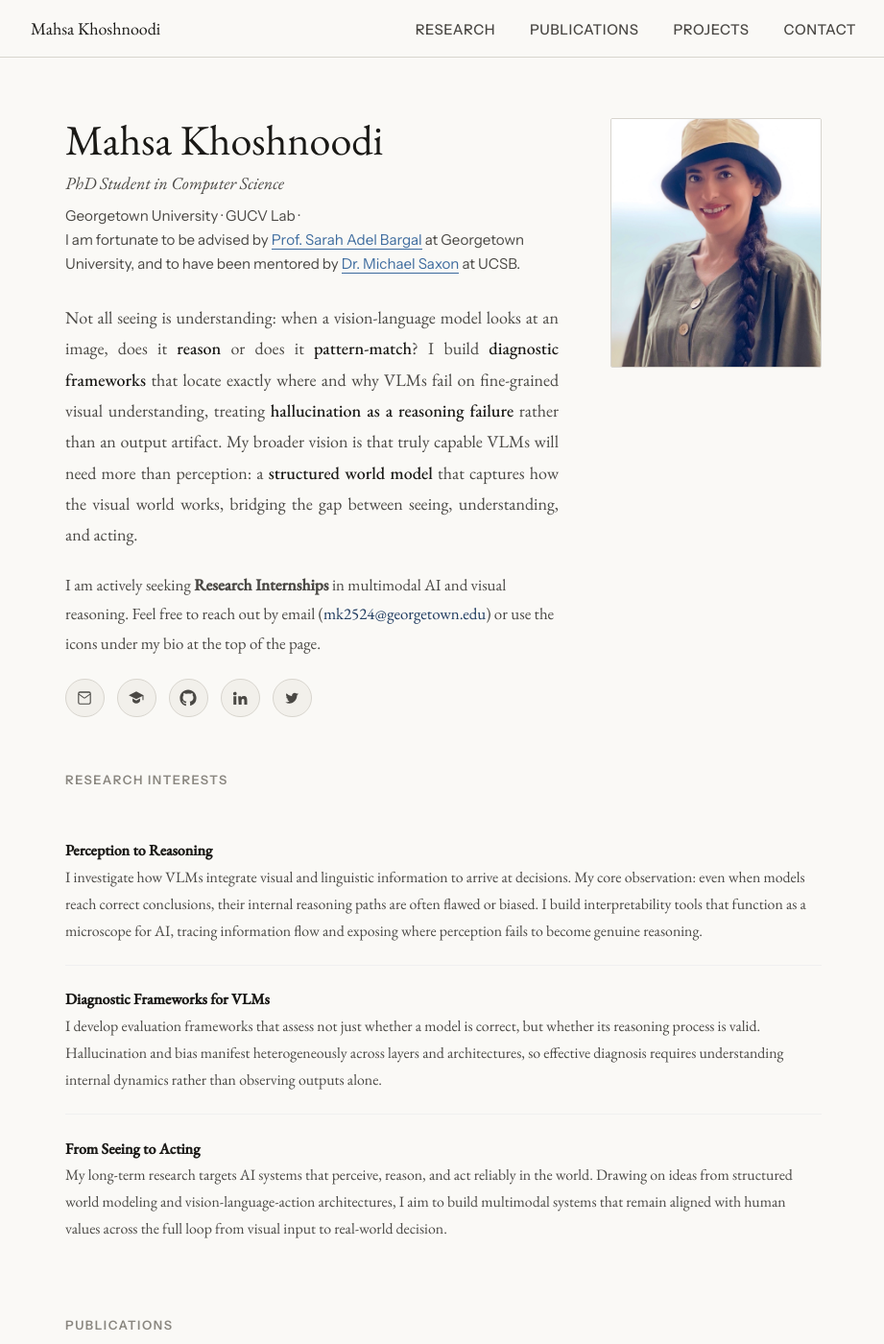
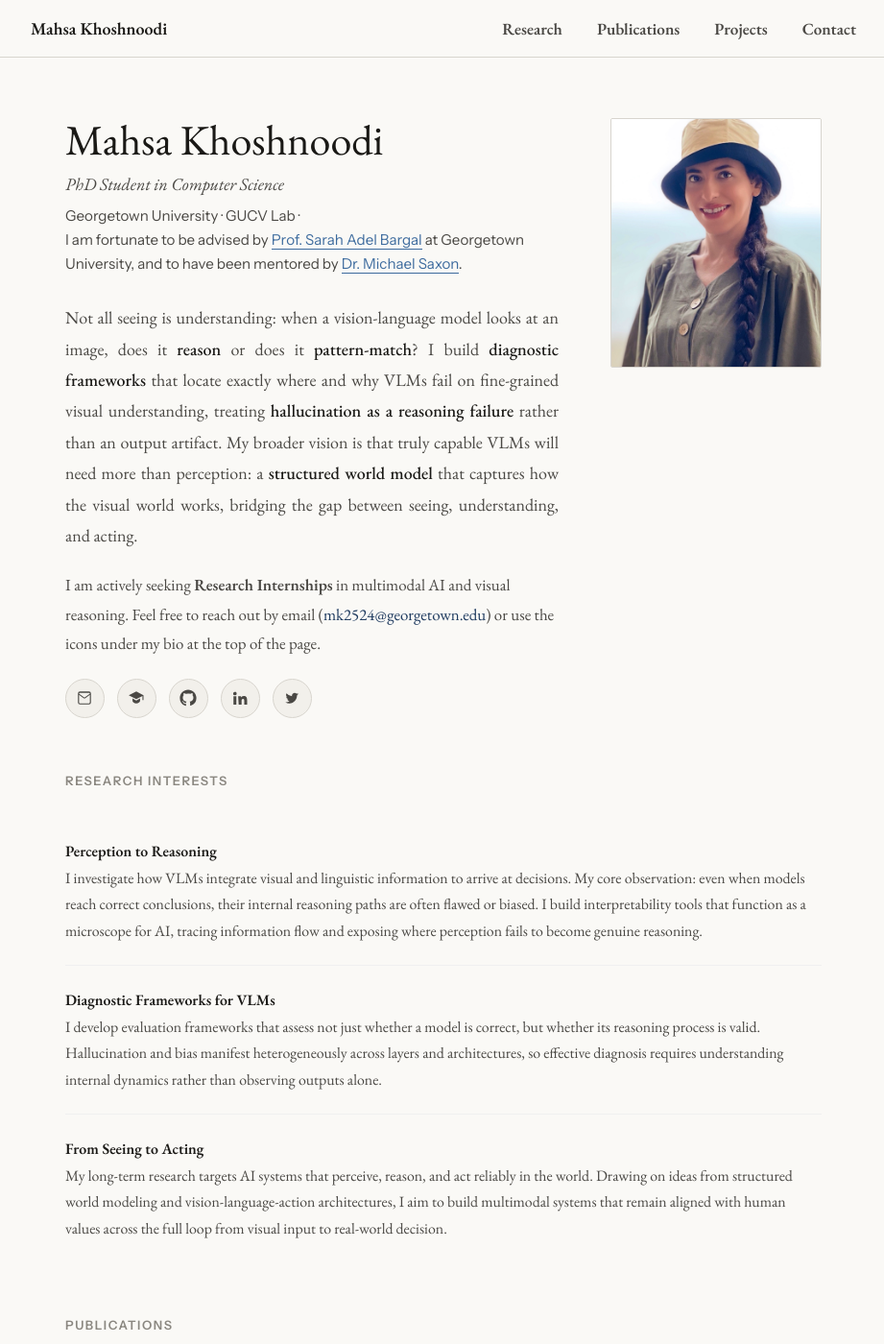
Before and after one commit to Arenaa/arenaa.github.io, a Jekyll site: the page index.html, which Jekyll copies as it is, in a window 1280 px wide and 1400 px high. Shown: the whole window at 96% size, without its empty margins (178-1099 px from the left). Built offline with Jekyll 4.4.1, drawn with Linux system fonts in a browser that asks for light colours.

Commit message:
Update nav styling, bio, and sort projects by year.
Nav tabs use serif semibold without uppercase. Hero bio keeps university and lab, removes UCSB. Projects sorted chronologically with neurosymbolic survey in 2026.

Co-authored-by: Cursor <cursoragent@cursor.com>

```diff
--- a/index.html
+++ b/index.html
@@ -7,7 +7,7 @@
 <link rel="icon" href="/assets/img/favicon.png" type="image/png">
 <link rel="shortcut icon" href="/assets/img/favicon.png" type="image/png">
 <link rel="preconnect" href="https://fonts.googleapis.com">
-<link href="https://fonts.googleapis.com/css2?family=EB+Garamond:ital,wght@0,400;0,500;1,400&family=DM+Mono:wght@400;500&family=Instrument+Sans:wght@400;500;600&display=swap" rel="stylesheet">
+<link href="https://fonts.googleapis.com/css2?family=EB+Garamond:ital,wght@0,400;0,500;0,600;1,400&family=DM+Mono:wght@400;500&family=Instrument+Sans:wght@400;500;600&display=swap" rel="stylesheet">
 <style>
 *, *::before, *::after { box-sizing: border-box; margin: 0; padding: 0; }
 
@@ -49,21 +49,21 @@ nav ul {
 }
 nav ul li:first-child { margin-right: auto; }
 nav a {
-  font-family: var(--sans);
-  font-size: 0.82rem;
-  font-weight: 500;
+  font-family: var(--serif);
+  font-size: 0.95rem;
+  font-weight: 600;
   color: var(--ink-soft);
   text-decoration: none;
   border-bottom: none;
-  letter-spacing: 0.04em;
-  text-transform: uppercase;
+  letter-spacing: 0;
+  text-transform: none;
   transition: color 0.15s;
 }
 nav a:hover { color: var(--accent); }
 nav .site-name {
   font-family: var(--serif);
   font-size: 1rem;
-  font-weight: 400;
+  font-weight: 600;
   color: var(--ink);
   text-transform: none;
   letter-spacing: 0;
@@ -363,7 +363,7 @@ footer p {
     <div class="hero-role">PhD Student in Computer Science</div>
     <div class="hero-affil">
       Georgetown University · GUCV Lab ·<br>
-      I am fortunate to be advised by <a href="https://cs-people.bu.edu/sbargal/" target="_blank">Prof. Sarah Adel Bargal</a> at Georgetown University, and to have been mentored by <a href="https://michaelsaxon.github.io/" target="_blank">Dr. Michael Saxon</a> at UCSB.
+      I am fortunate to be advised by <a href="https://cs-people.bu.edu/sbargal/" target="_blank">Prof. Sarah Adel Bargal</a> at Georgetown University, and to have been mentored by <a href="https://michaelsaxon.github.io/" target="_blank">Dr. Michael Saxon</a>.
     </div>
     <p class="hero-bio">
       Not all seeing is understanding: when a vision-language model looks at an image, does it <strong>reason</strong> or does it <strong>pattern-match</strong>? I build <strong>diagnostic frameworks</strong> that locate exactly where and why VLMs fail on fine-grained visual understanding, treating <strong>hallucination as a reasoning failure</strong> rather than an output artifact. My broader vision is that truly capable VLMs will need more than perception: a <strong>structured world model</strong> that captures how the visual world works, bridging the gap between seeing, understanding, and acting.
```
Also changed, not shown: projects.html (+57 -63 lines).
